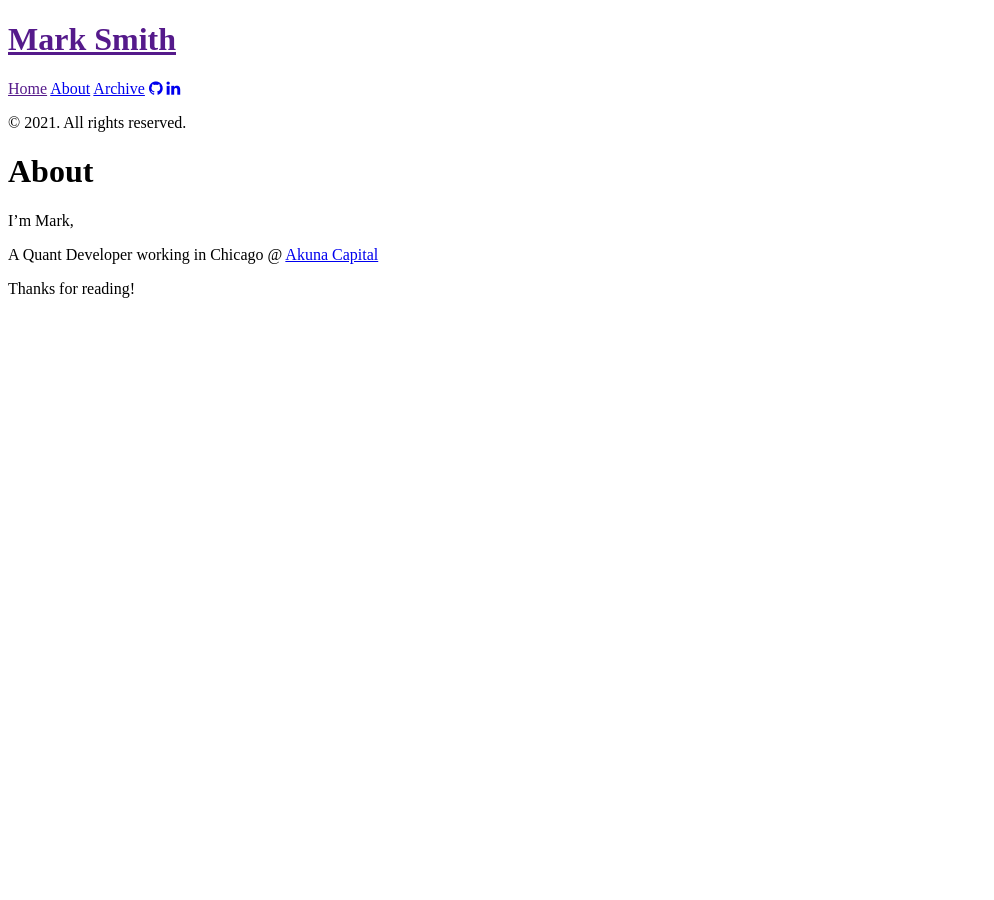
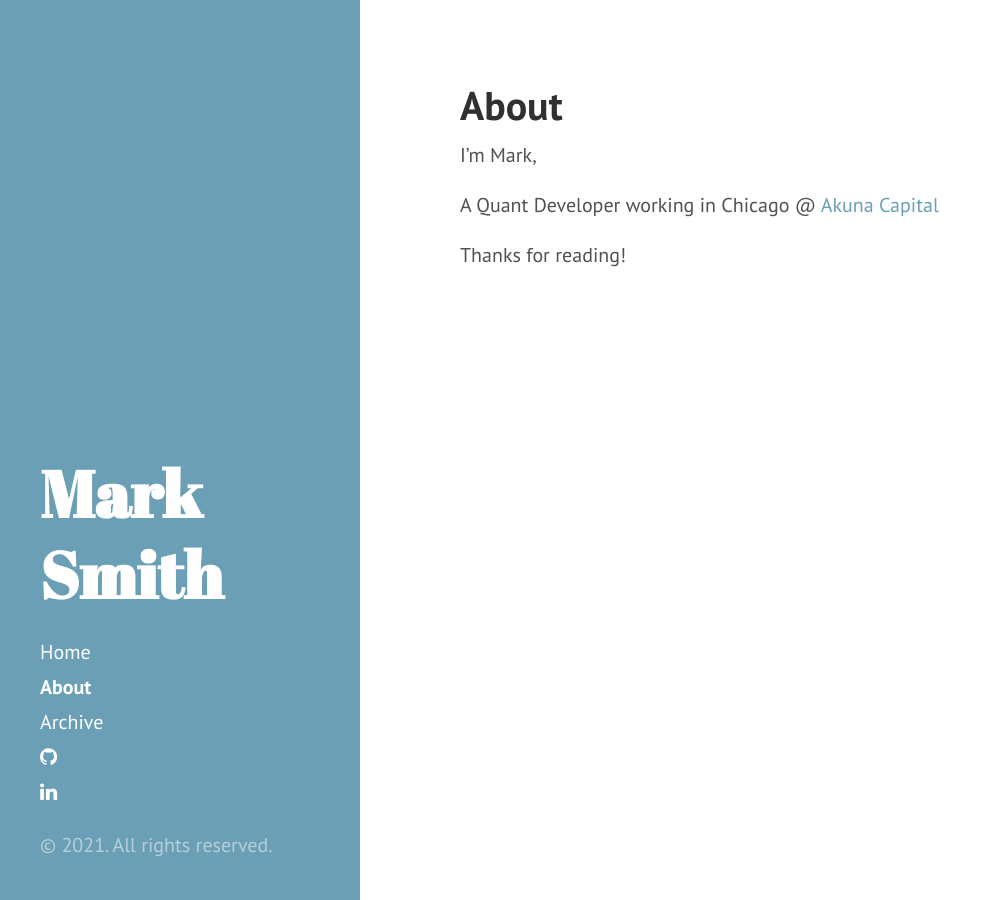
Before and after one commit to markalansmith/markalansmith.github.io, a Jekyll site: the page built from about.md, in a window 1280 px wide. Shown: the whole page, without its empty margins (0-994 px from the left). Built offline with Jekyll 4.4.1, drawn with Linux system fonts in a browser that asks for light colours; nearby versions of some CDN libraries.

Commit message:
Cleanup site.baseurl handling

```diff
--- a/404.html
+++ b/404.html
@@ -6,5 +6,5 @@ permalink: 404.html
 
 <div class="page">
   <h1 class="page-title">404: Page not found</h1>
-  <p class="lead">Sorry, we've misplaced that URL or it's pointing to something that doesn't exist. <a href="{{ site.baseurl }}">Head back home</a> to try finding it again.</p>
+  <p class="lead">Sorry, we've misplaced that URL or it's pointing to something that doesn't exist. <a href="{{ "/" | relative_url }}">Head back home</a> to try finding it again.</p>
 </div>
--- a/_includes/head.html
+++ b/_includes/head.html
@@ -15,15 +15,15 @@
   </title>
 
   <!-- CSS -->
-  <link rel="stylesheet" href="{{ site.baseurl }}public/css/poole.css">
-  <link rel="stylesheet" href="{{ site.baseurl }}public/css/syntax.css">
-  <link rel="stylesheet" href="{{ site.baseurl }}public/css/hyde.css">
+  <link rel="stylesheet" href="{{ "/" | relative_url }}public/css/poole.css">
+  <link rel="stylesheet" href="{{ "/" | relative_url }}public/css/syntax.css">
+  <link rel="stylesheet" href="{{ "/" | relative_url }}public/css/hyde.css">
   <link rel="stylesheet" href="http://fonts.googleapis.com/css?family=PT+Sans:400,400italic,700|Abril+Fatface">
   <link rel="stylesheet" href="//maxcdn.bootstrapcdn.com/font-awesome/4.3.0/css/font-awesome.min.css">
 
   <!-- Icons -->
-  <link rel="apple-touch-icon-precomposed" sizes="144x144" href="{{ site.baseurl }}public/apple-touch-icon-144-precomposed.png">
-                                 <link rel="shortcut icon" href="{{ site.baseurl }}public/favicon.ico">
+  <link rel="apple-touch-icon-precomposed" sizes="144x144" href="{{ "/" | relative_url }}public/apple-touch-icon-144-precomposed.png">
+                                 <link rel="shortcut icon" href="{{ "/" | relative_url }}public/favicon.ico">
 
   <!-- RSS -->
   <link rel="alternate" type="application/rss+xml" title="RSS" href="/atom.xml">
--- a/_includes/sidebar.html
+++ b/_includes/sidebar.html
@@ -2,7 +2,7 @@
   <div class="container sidebar-sticky">
     <div class="sidebar-about">
       <h1>
-        <a href="{{ site.baseurl }}">
+        <a href="{{ "/" | relative_url }}">
           {{ site.title }}
         </a>
       </h1>
@@ -10,7 +10,7 @@
     </div>
 
     <nav class="sidebar-nav">
-      <a class="sidebar-nav-item{% if page.url == site.baseurl %} active{% endif %}" href="{{ site.baseurl }}">Home</a>
+      <a class="sidebar-nav-item{% if page.url == "/" | relative_url %} active{% endif %}" href="{{ "/" | relative_url }}">Home</a>
 
       {% comment %}
         The code below dynamically generates a sidebar nav of pages with
--- a/index.html
+++ b/index.html
@@ -21,15 +21,15 @@ title: Home
 
 <div class="pagination">
   {% if paginator.next_page %}
-    <a class="pagination-item older" href="{{ site.baseurl }}page{{paginator.next_page}}">Older</a>
+    <a class="pagination-item older" href="{{ "/" | relative_url }}page{{paginator.next_page}}">Older</a>
   {% else %}
     <span class="pagination-item older">Older</span>
   {% endif %}
   {% if paginator.previous_page %}
     {% if paginator.page == 2 %}
-      <a class="pagination-item newer" href="{{ site.baseurl }}">Newer</a>
+      <a class="pagination-item newer" href="{{ "/" | relative_url }}">Newer</a>
     {% else %}
-      <a class="pagination-item newer" href="{{ site.baseurl }}page{{paginator.previous_page}}">Newer</a>
+      <a class="pagination-item newer" href="{{ "/" | relative_url }}page{{paginator.previous_page}}">Newer</a>
     {% endif %}
   {% else %}
     <span class="pagination-item newer">Newer</span>
```
